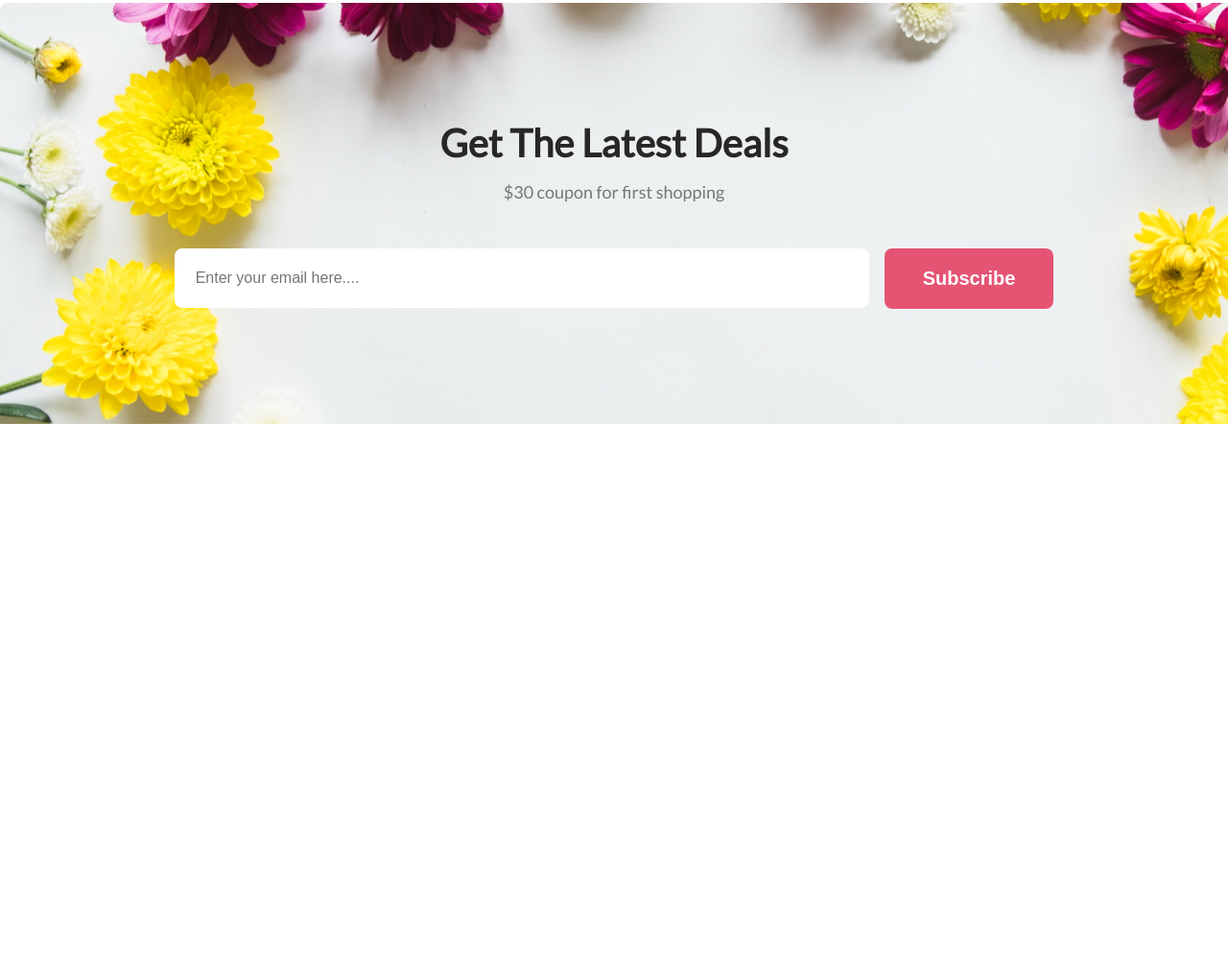
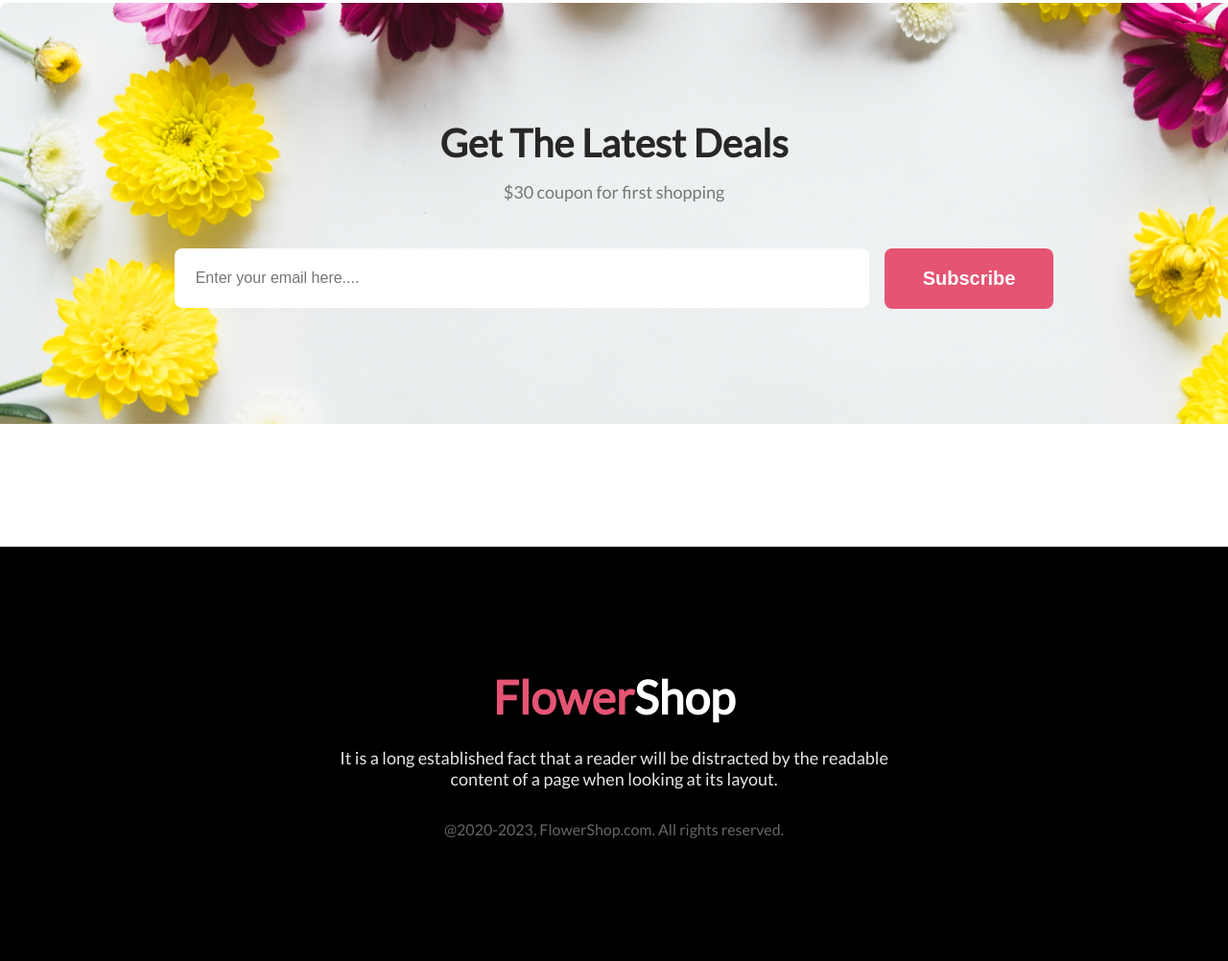
Before and after one commit to afroza-sultana/flower-assignment, a plain HTML site: page index.html in a window 1280 px wide. Shown: the part 3601-4603 px from the top of the page at 96% size. Before the commit the page ends 4171 px from the top, so only its background shows below. Drawn offline with Linux system fonts and the light colour scheme.

Commit message:
footer added

```diff
--- a/index.html
+++ b/index.html
@@ -87,7 +87,11 @@
     </main>
     <!-- footer section -->
     <footer>
-
+        <div class="footer-container">
+            <h3 class="footer-title"><span class="primary-color">Flower</span>Shop</h3>
+            <p class="footer-description">It is a long established fact that a reader will be distracted by the readable content of a page when looking at its layout.</p>
+            <p class="rights-description">@2020-2023, FlowerShop.com. All rights reserved. </p>
+        </div>
     </footer>
 </body>
 
--- a/styles/style.css
+++ b/styles/style.css
@@ -163,3 +163,31 @@ body{
     font-weight: 400;
     margin-right: 16px;
 }
+/* footer section */
+footer{
+    background-color: black;
+}
+.footer-title{
+    font-size: 48px;
+    font-weight: 800;
+    color: white;
+    text-align: center;
+    margin: 0;
+    padding: 128px 0 24px;
+}
+.footer-description{
+    color: rgba(255, 255, 255, 0.90);
+    text-align: center;
+    font-size: 18px;
+    font-weight: 400;
+    width: 625px;
+    margin: 0 auto;
+}
+.rights-description{
+    color: rgba(255, 255, 255, 0.40);
+    text-align: center;
+    font-size: 16px;
+    font-weight: 400;
+    margin: 0;
+    padding: 32px 0 128px;
+}
```
